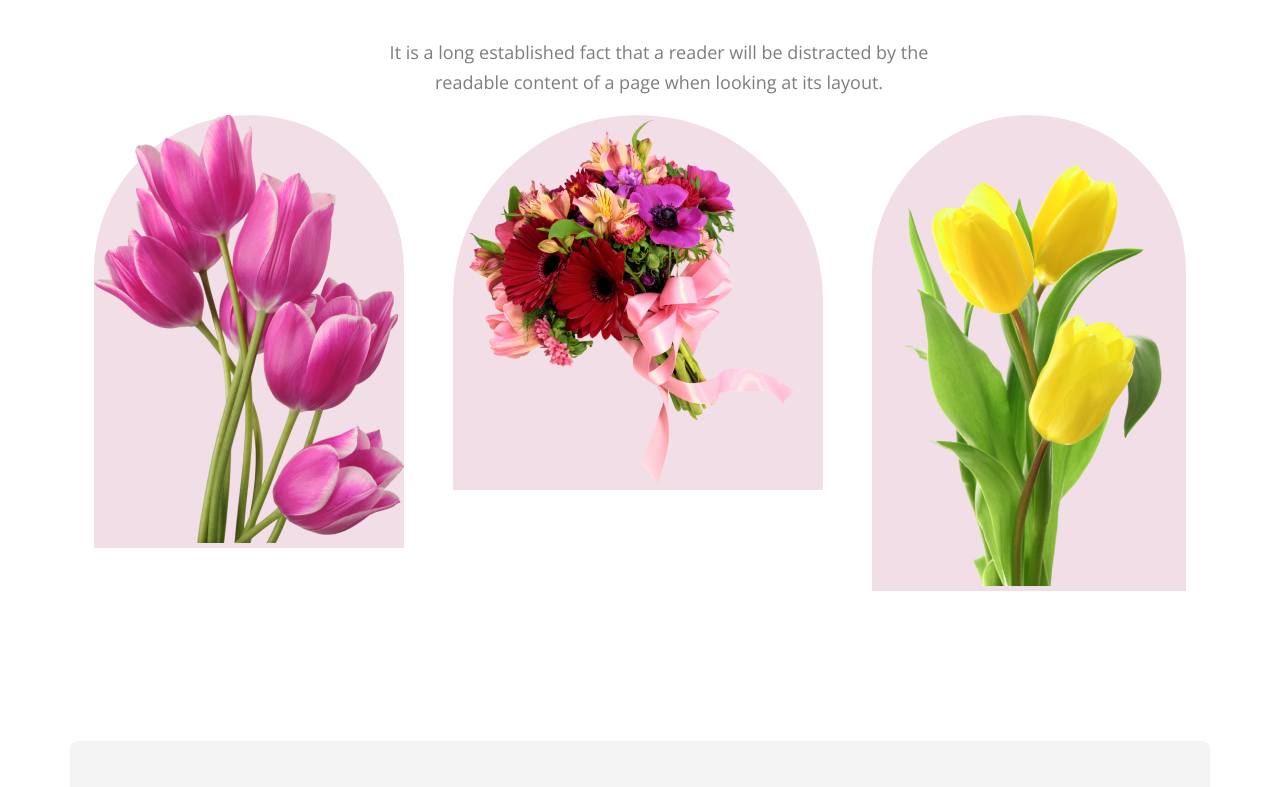
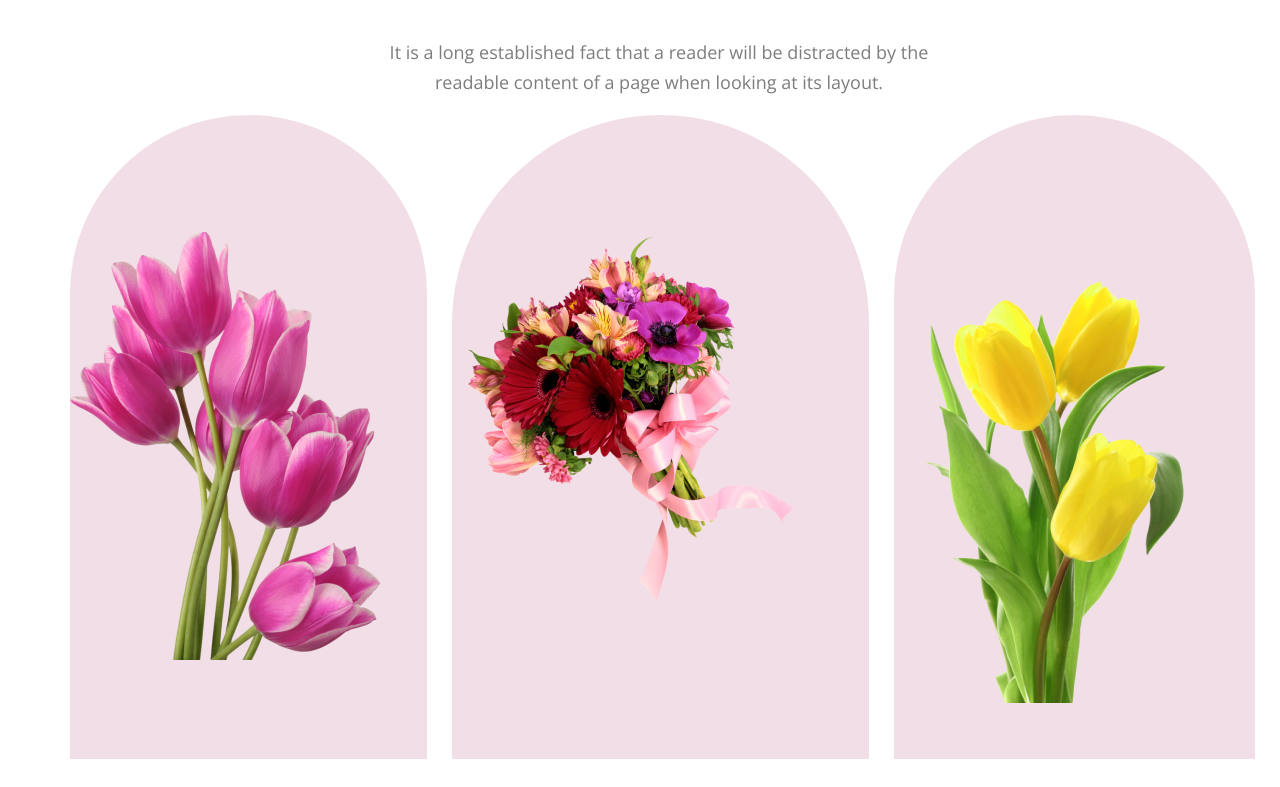
Before and after one commit to rockweb1/flowershop-assigment, a plain HTML site: page index.html in a window 1280 px wide. Shown: the part 1433-2220 px from the top of the page. Drawn offline with nearby package versions, Linux system fonts and the light colour scheme.

Commit message:
flower website all adeed

```diff
--- a/css/style.css
+++ b/css/style.css
@@ -63,13 +63,17 @@ main{
     width: 594px;
     margin-left: 292px;
 }
-.f_img{
+.featureimg{
     display: flex;
     justify-content: space-around;
 }
-.geature_img_main{
+.feature_img_part{
     border-radius: 300px 300px 0px 0px;
     background: rgba(167, 33, 98, 0.15);
+    margin-right: 25px;
+}
+.f_img{
+    padding:117px 47px 51px 0px;
 }
 
 /*---------------feature part start part css-------------*/
--- a/index.html
+++ b/index.html
@@ -34,29 +34,26 @@
                     It is a long established fact that a reader will be distracted by the readable content of a page when looking at its layout.
                 </p>
             </div>
-            <div class="f_img">
-                <div class="feature_img">
-                    <div class="geature_img_main">
-                        <div class="feature_img_item">
-                            <img src="Flower Asset/pngwing 6.png" alt="">
+
+                <div class="featureimg">
+                    <div class="feature_img_part">
+
+                            <img class="f_img" src="Flower Asset/pngwing 6.png" alt="">
+                    </div>
+
+                    <div class="feature_img_part">
+                        <div class="feature_box">
+                            <img class="f_img" src="Flower Asset/pngwing 5.png" alt="">
                         </div>
                     </div>
-                </div>
-                <div class="feature_img">
-                    <div class="geature_img_main">
-                        <div class="feature_img_item">
-                            <img src="Flower Asset/pngwing 5.png" alt="">
+
+                    <div class="feature_img_part">
+                        <div class="feature_box">
+                            <img class="f_img" src="Flower Asset/pngwing 7.png" alt="">
                         </div>
                     </div>
+
                 </div>
-                <div class="feature_img">
-                    <div class="geature_img_main">
-                        <div class="feature_img_item">
-                            <img src="Flower Asset/pngwing 7.png" alt="">
-                        </div>
-                    </div>
-                </div>
-            </div>
         </section>
 
 <!-----------delevary part start-------------->
```
